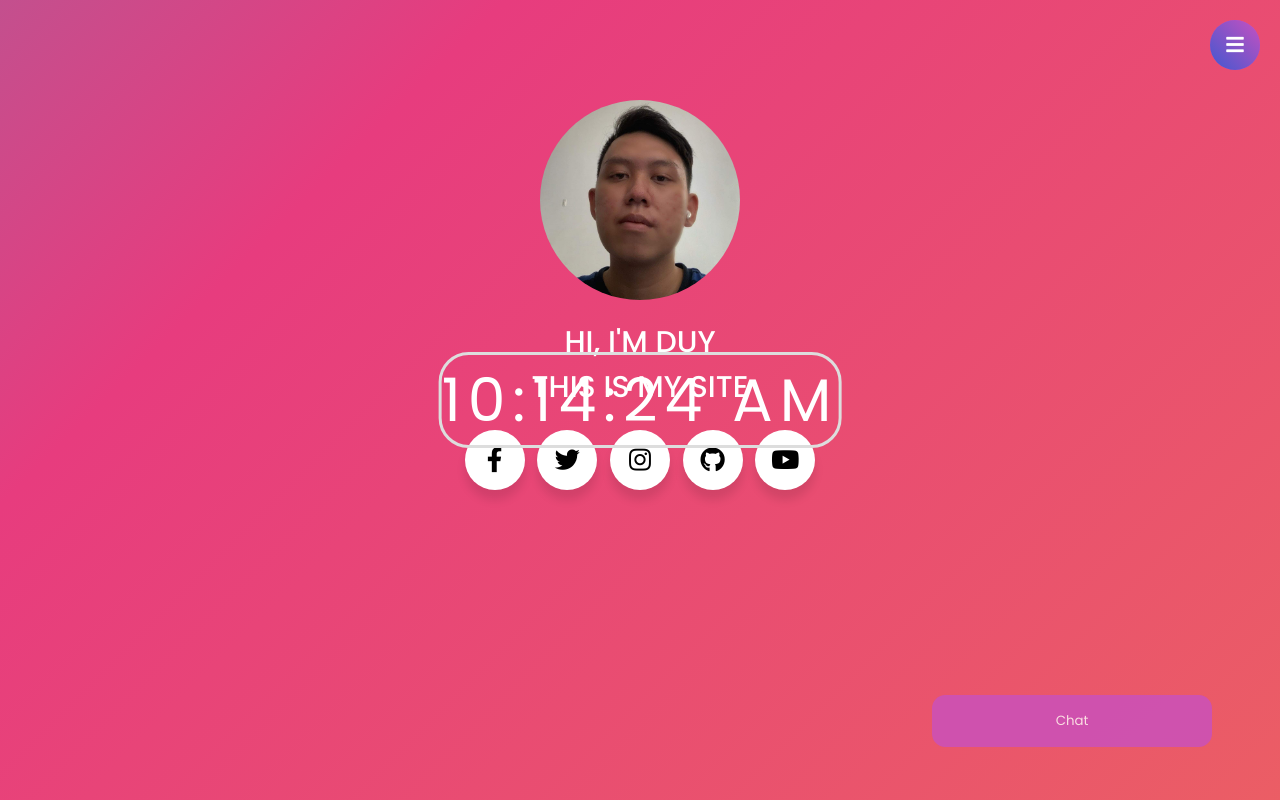
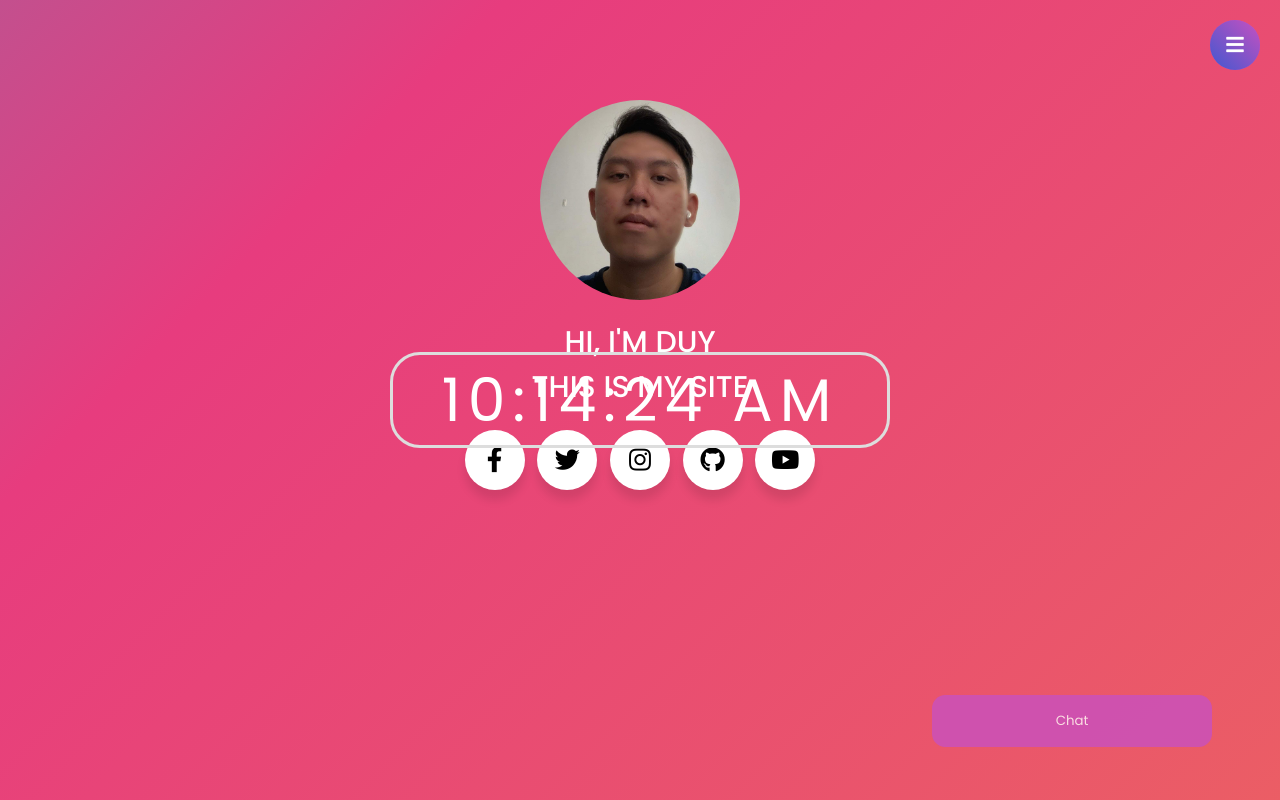
Before and after one commit to NguyenTDuy2306/About-me-V1, a plain HTML site: page index.html in a window 1280 px wide. Drawn offline with nearby package versions, Linux system fonts and the light colour scheme.

Commit message:
Fix clock

```diff
--- a/index.css
+++ b/index.css
@@ -17,6 +17,8 @@
   animation-duration: 2s;
 }
 .clock {
+  width: 500px;
+  text-align: center;
   border: solid;
   border-radius: 0.5em;
   border-color: #ddd;
```
